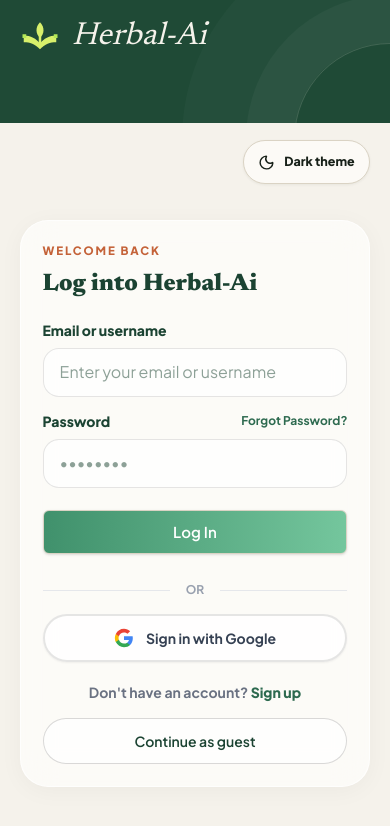
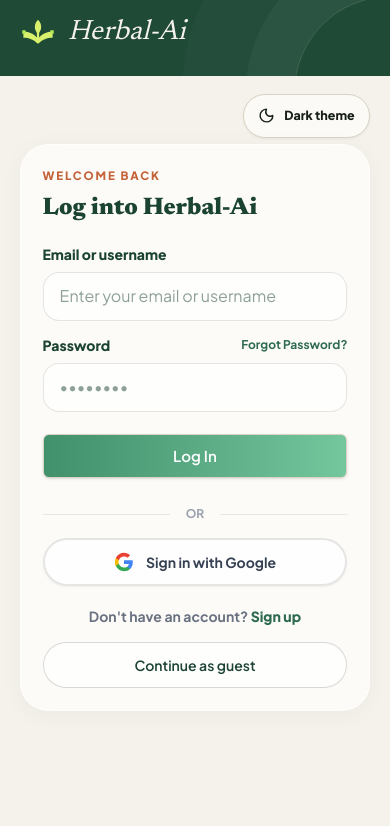
Before and after one commit to ultrakevin143/HerbalAiCapstoneProject, a Next.js app in the folder herbalaifrontend/: page /signin in a window 390 px wide. Shown: the top 826 px of the page. Built offline with nearby package versions, Linux system fonts and the light colour scheme.

Commit message:
fix responsive auth masthead sizing

```diff
--- a/herbalaifrontend/app/auth-layout.css
+++ b/herbalaifrontend/app/auth-layout.css
@@ -145,19 +145,28 @@
   .auth-form-card:not(.auth-form-card-signup) form + div + p + a { margin-top: 0.55rem; padding-top: 0.55rem; padding-bottom: 0.55rem; }
 }
 
-@media (max-width: 639px) {
-  .auth-brand-panel { min-height: 0; gap: 0; padding: 1rem 1.25rem; }
+@media (max-width: 767px) {
+  .auth-shell {
+    grid-template-rows: max-content max-content;
+    align-content: start;
+  }
+  .auth-brand-panel {
+    min-height: 0;
+    height: 4.75rem;
+    gap: 0;
+    padding: 0.875rem 1.25rem;
+  }
   .auth-brand-panel::after { width: 12rem; inset: auto -6rem -7rem auto; }
   .auth-brand-content { display: flex; align-items: center; gap: 0.75rem; }
-  .auth-brand-panel h1 { font-size: 2rem; }
-  .auth-brand-mark { width: 2.5rem; height: 2.5rem; margin: 0; }
+  .auth-brand-panel h1 { font-size: 1.75rem; line-height: 1; }
+  .auth-brand-mark { width: 2.25rem; height: 2.25rem; margin: 0; }
   .auth-brand-kicker,
   .auth-brand-lead,
   .auth-brand-rule,
   .auth-brand-points,
   .auth-brand-footnote,
   .auth-brand-watermark { display: none !important; }
-  .auth-form-pane { padding-top: 4.5rem; }
+  .auth-form-pane { padding-top: 4.25rem; }
 }
 
 :root[data-text-size="large"] .auth-shell,
```
